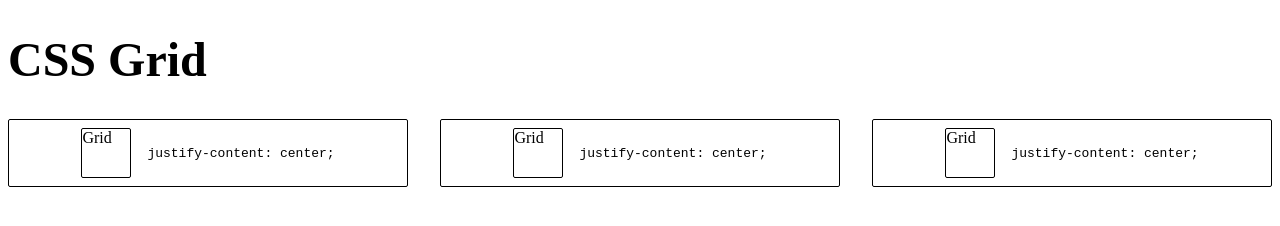
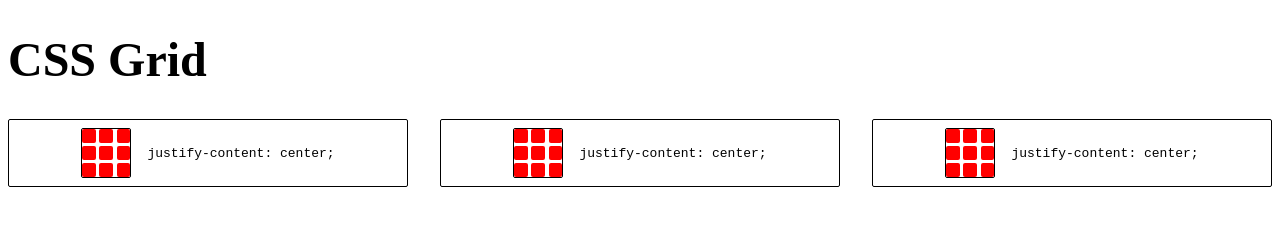
Before and after one commit to ajosedev/grid-cheatsheet, a Gatsby site: page / in a window 1280 px wide. Built offline with nearby package versions, Linux system fonts and the light colour scheme; Gatsby itself is replaced by a stand-in of ours.

Commit message:
Grid component now renders 9 GridItems

```diff
--- a/src/components/grid.js
+++ b/src/components/grid.js
@@ -1,17 +1,29 @@
 import React from "react";
 import styled from "styled-components";
+import GridItem from './gridItem';
 
 const StyledGrid = styled.div`
   display: grid;
+  grid-template-columns: repeat(3, auto);
+  grid-gap: .2rem;
   border: 1px solid black;
   border-radius: 2px;
   width: 3rem;
   height: 3rem;
 `;
 
+const renderGridItems = () => {
+  const gridItems = [];
+  for (let i = 0; i < 9; i++) {
+    gridItems.push(<GridItem key={i} />);
+  }
+
+  return gridItems;
+}
+
 const Grid = () => (
   <StyledGrid>
-    Grid
+    {renderGridItems()}
   </StyledGrid>
 )
 
--- a/src/components/gridItem.js
+++ b/src/components/gridItem.js
@@ -0,0 +1,13 @@
+import React from "react";
+import styled from "styled-components";
+
+const Item = styled.div`
+  background-color: red;
+  border-radius: 2px;
+`;
+
+const GridItem = () => (
+  <Item />
+)
+
+export default GridItem;
```
